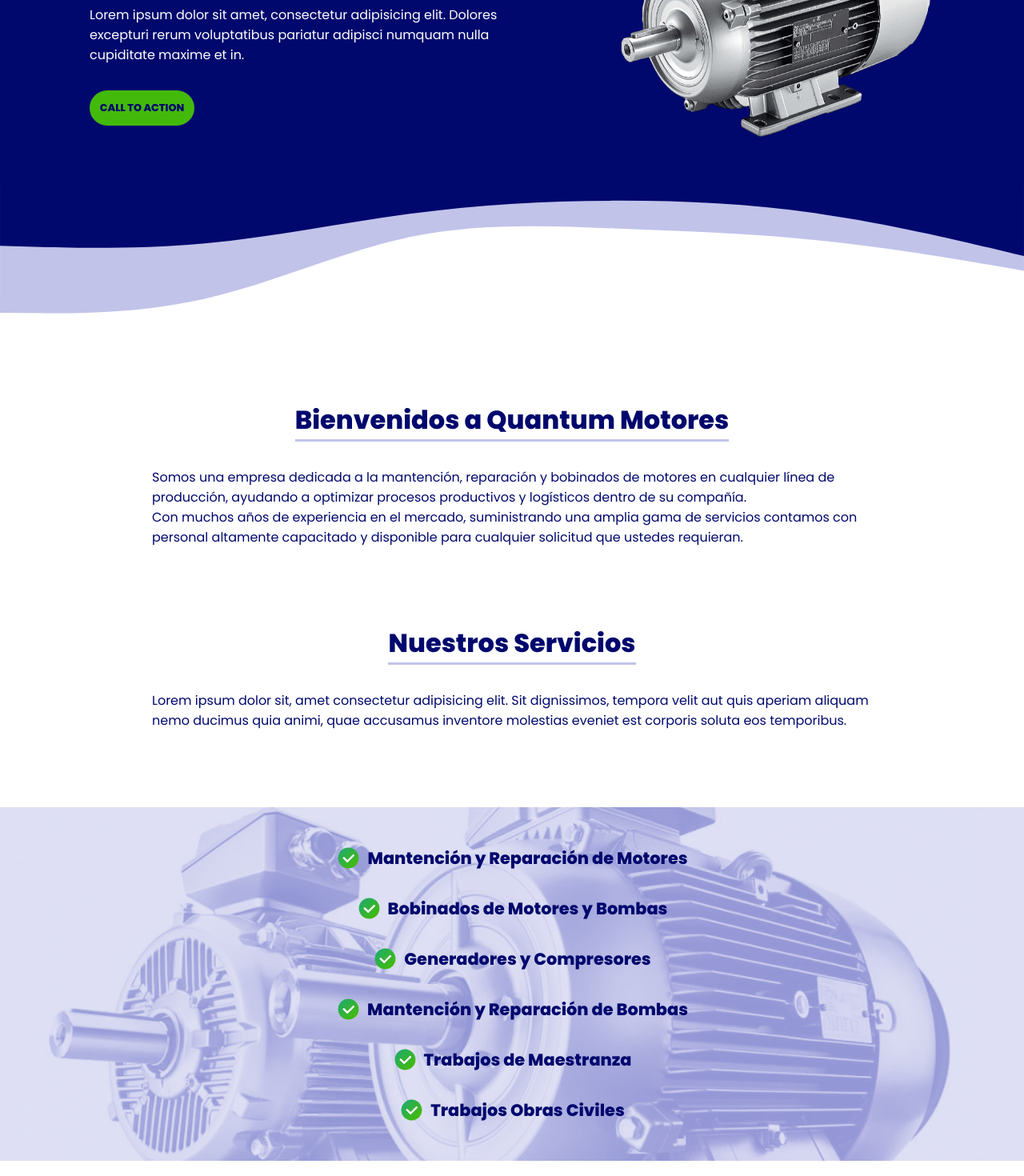
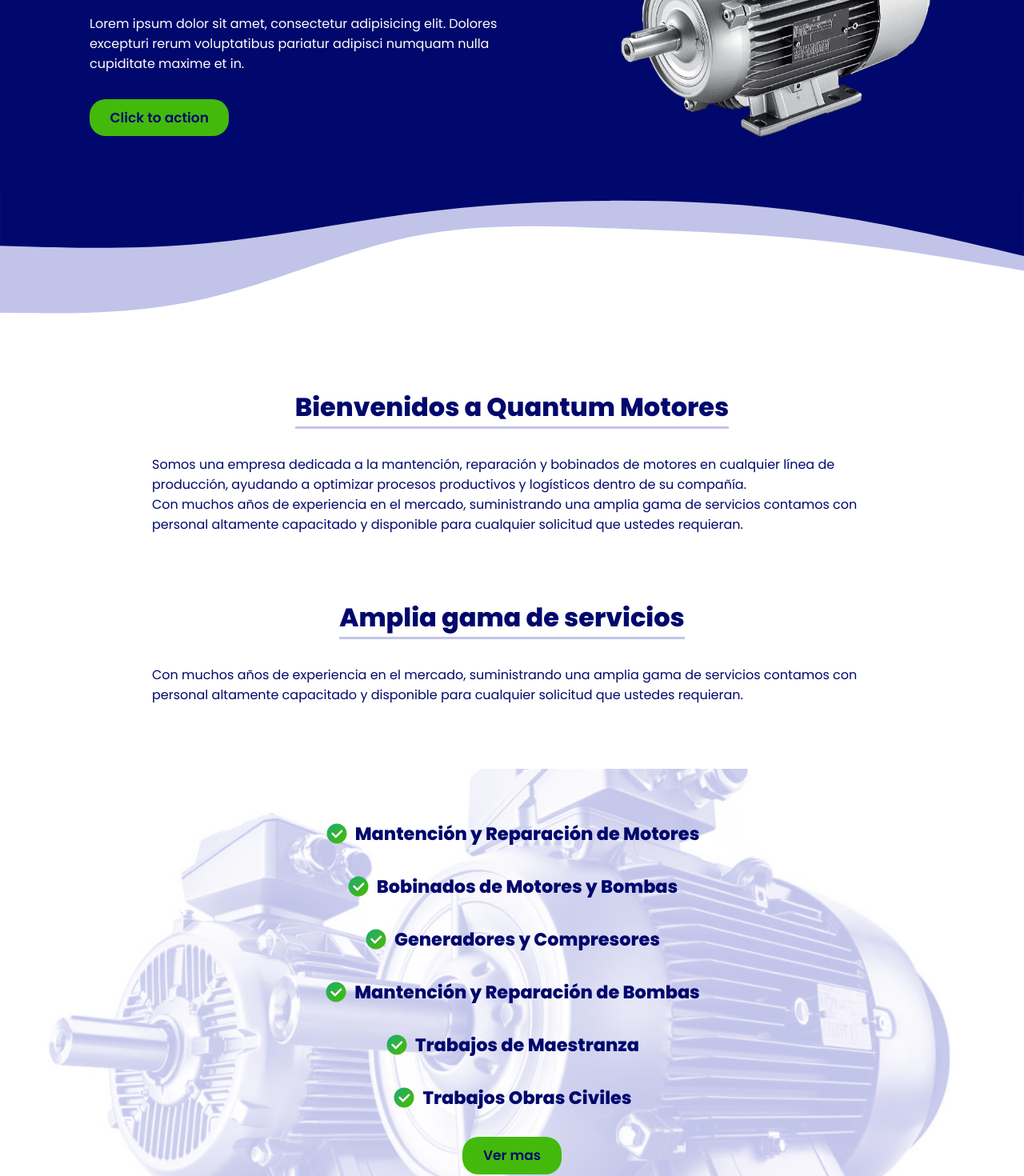
Before and after one commit to cpinopacheco/quantum-motores-official, a React (Vite) app: page / in a window 1280 px wide. Shown: the part 300-1770 px from the top of the page at 80% size. Built offline with nearby package versions, Linux system fonts and the light colour scheme.

Commit message:
style main button is changed

```diff
--- a/src/components/banner/Banner.jsx
+++ b/src/components/banner/Banner.jsx
@@ -18,7 +18,10 @@
               excepturi rerum voluptatibus pariatur adipisci numquam nulla
               cupiditate maxime et in.
             </Message>
-            <MainButton />
+            <MainButton
+              onClick={() => console.log("click banner")}
+              content="Click to action"
+            ></MainButton>
           </InfoContainer>
           <MotorBanner src={motorBanner} alt="" />
         </Container>
@@ -56,7 +59,9 @@
   }
 `;
 
-const Title = styled.h1``;
+const Title = styled.h1`
+  font-size: 2.5rem;
+`;
 
 const StrongText = styled.span`
   color: var(--secondary-color);
--- a/src/components/mainButton/MainButton.jsx
+++ b/src/components/mainButton/MainButton.jsx
@@ -1,26 +1,42 @@
+/* eslint-disable react/prop-types */
 import styled from "styled-components";
 
-const MainButton = () => {
-  return <Button>Call to Action</Button>;
+const MainButton = ({ onClick, content }) => {
+  return <Button onClick={onClick}>{content}</Button>;
 };
 
 export default MainButton;
 
 const Button = styled.button`
+  border: none;
   background-color: var(--secondary-color);
+  font-weight: 600;
   color: var(--primary-color);
-  font-weight: 800;
-  font-size: 0.8rem;
-  padding: 0.8rem;
-  border: none;
-  border-radius: 100px;
-  text-transform: uppercase;
-  transition: all 0.2s ease-in-out;
+  border-radius: 20px;
+  background-size: 100% auto;
+  font-family: inherit;
+  font-size: 17px;
+  padding: 0.6em 1.5em;
   cursor: pointer;
 
   &:hover {
-    -webkit-box-shadow: 0px 0px 25px 0px rgba(67, 186, 11, 0.8);
-    -moz-box-shadow: 0px 0px 25px 0px rgba(67, 186, 11, 0.8);
-    box-shadow: 0px 0px 25px 0px rgba(67, 186, 11, 0.8);
+    background-position: right center;
+    background-size: 200% auto;
+    -webkit-animation: pulse 2s infinite;
+    animation: pulse512 1.5s infinite;
+  }
+
+  @keyframes pulse512 {
+    0% {
+      box-shadow: 0 0 0 0 var(--secondary-color);
+    }
+
+    70% {
+      box-shadow: 0 0 0 10px rgb(67 186 11 / 0%);
+    }
+
+    100% {
+      box-shadow: 0 0 0 0 rgb(67 186 11 / 0%);
+    }
   }
 `;
--- a/src/components/servicesBanner/ServicesBanner.jsx
+++ b/src/components/servicesBanner/ServicesBanner.jsx
@@ -1,8 +1,16 @@
 import styled from "styled-components";
 import electricMotorImg from "../servicesBanner/assets/motores-electricos.jpg";
 import iconCheck from "../servicesBanner/assets/icon-check.svg";
+import MainButton from "../mainButton/MainButton";
+import { useNavigate } from "react-router-dom";
 
 const ServicesBanner = () => {
+  const navigate = useNavigate();
+
+  const redirectToServices = () => {
+    navigate("/servicios");
+  };
+
   return (
     <ContainerBanner>
       <ItemService>
@@ -29,6 +37,12 @@
         <IconCheck src={iconCheck} alt="icon-check" />
         <p>Trabajos Obras Civiles</p>
       </ItemService>
+      <ContainerButton>
+        <MainButton
+          onClick={() => redirectToServices()}
+          content="Ver mas"
+        ></MainButton>
+      </ContainerButton>
     </ContainerBanner>
   );
 };
@@ -41,17 +55,13 @@
   background-size: cover;
   background-position: center;
   overflow: hidden;
-  background-blend-mode: soft-light;
-  padding: 3rem;
-  display: flex;
-  flex-direction: column;
-  justify-content: space-between;
-  gap: 2rem;
+  background-blend-mode: screen;
+  padding: 2rem 3rem;
 `;
 
 const IconCheck = styled.img`
-  width: 31px;
-  height: 31px;
+  width: 30px;
+  height: 30px;
 `;
 
 const ItemService = styled.div`
@@ -60,9 +70,16 @@
   gap: 0.5rem;
   color: var(--primary-color);
   font-weight: bold;
-  font-size: 1.3rem;
+  font-size: 1.4rem;
+  margin: 2rem 0;
 
   @media (min-width: 576px) {
     justify-content: center;
   }
 `;
+
+const ContainerButton = styled.div`
+  display: flex;
+  justify-content: center;
+  margin: 1rem 0;
+`;
--- a/src/pages/Home.jsx
+++ b/src/pages/Home.jsx
@@ -19,12 +19,11 @@
         </SectionDescription>
       </SectionContent>
       <SectionContent>
-        <Title title="Nuestros Servicios"></Title>
+        <Title title="Amplia gama de servicios"></Title>
         <SectionDescription>
-          Lorem ipsum dolor sit, amet consectetur adipisicing elit. Sit
-          dignissimos, tempora velit aut quis aperiam aliquam nemo ducimus quia
-          animi, quae accusamus inventore molestias eveniet est corporis soluta
-          eos temporibus.
+          Con muchos años de experiencia en el mercado, suministrando una amplia
+          gama de servicios contamos con personal altamente capacitado y
+          disponible para cualquier solicitud que ustedes requieran.
         </SectionDescription>
       </SectionContent>
       <ServicesBanner></ServicesBanner>
@@ -47,7 +46,7 @@
 const SectionContent = styled.section`
   width: 80%;
   max-width: 900px;
-  margin: 6rem auto;
+  margin: 5rem auto;
 `;
 
 const SectionDescription = styled.p`
```
